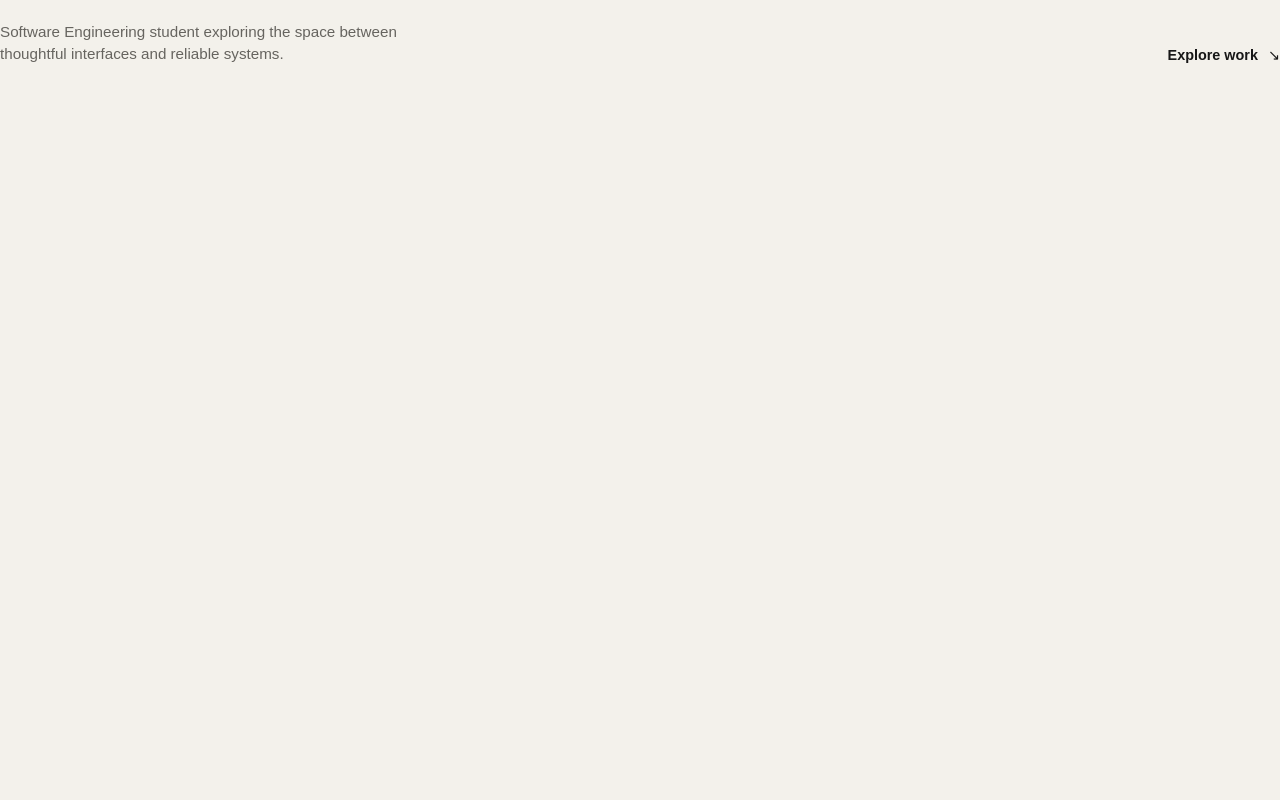
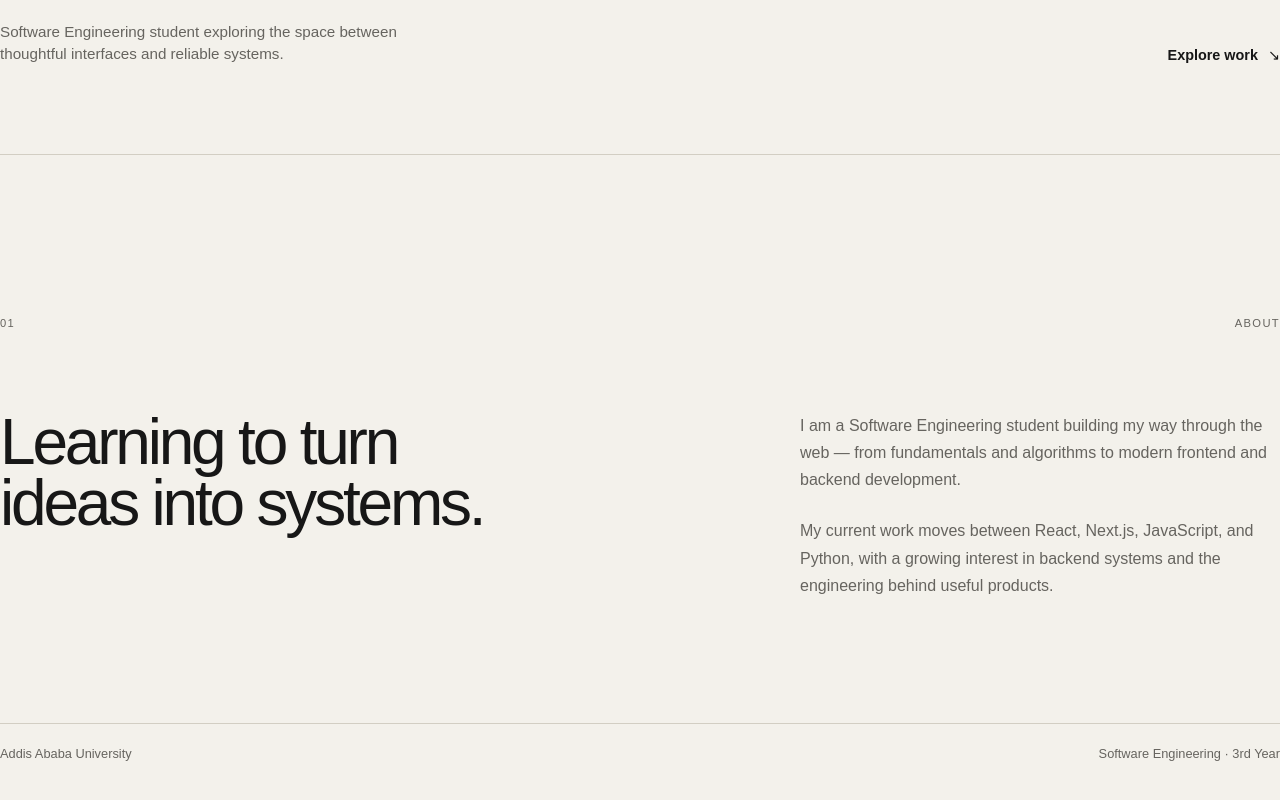
Before and after one commit to HaniSemayat/portfolio-react, a React (Vite) app: page / in a window 1280 px wide. Shown: the part 740-1540 px from the top of the page. Before the commit the page ends 894 px from the top, so only its background shows below. Built offline with nearby package versions, Linux system fonts and the light colour scheme.

Commit message:
feat: add about section

```diff
--- a/src/App.jsx
+++ b/src/App.jsx
@@ -1,5 +1,6 @@
 import Navbar from './components/Navbar/Navbar'
 import Hero from './sections/Hero/Hero'
+import About from './sections/About/About'
 
 function App() {
   return (
@@ -8,6 +9,7 @@ function App() {
 
       <div className="page-container">
         <Hero />
+        <About />
       </div>
     </main>
   )
--- a/src/components/Navbar/Navbar.jsx
+++ b/src/components/Navbar/Navbar.jsx
@@ -6,7 +6,7 @@ function Navbar() {
     <header className="navbar">
       <div className="navbar-container">
         <a href="#" className="navbar-logo">
-          ADDIS.T
+          Hani T.
         </a>
 
         <div className="navbar-actions">
--- /dev/null
+++ b/src/sections/About/About.css
@@ -0,0 +1,77 @@
+.about {
+  padding: 160px 0 120px;
+  border-top: 1px solid var(--border);
+}
+
+.about-heading {
+  display: flex;
+  justify-content: space-between;
+
+  margin-bottom: 80px;
+
+  color: var(--muted-text);
+  font-size: 0.7rem;
+  letter-spacing: 0.12em;
+}
+
+.about-content {
+  display: grid;
+  grid-template-columns: 1.5fr 1fr;
+  gap: 80px;
+}
+
+.about-content h2 {
+  margin: 0;
+
+  font-size: clamp(2.5rem, 5vw, 5rem);
+  font-weight: 500;
+  line-height: 0.95;
+  letter-spacing: -0.05em;
+}
+
+.about-text {
+  max-width: 480px;
+}
+
+.about-text p {
+  margin: 0 0 24px;
+
+  color: var(--muted-text);
+  font-size: 1rem;
+  line-height: 1.7;
+}
+
+.about-meta {
+  display: flex;
+  justify-content: space-between;
+
+  margin-top: 100px;
+  padding-top: 20px;
+
+  border-top: 1px solid var(--border);
+
+  color: var(--muted-text);
+  font-size: 0.8rem;
+}
+
+@media (max-width: 700px) {
+  .about {
+    padding: 100px 0 80px;
+  }
+
+  .about-heading {
+    margin-bottom: 50px;
+  }
+
+  .about-content {
+    grid-template-columns: 1fr;
+    gap: 48px;
+  }
+
+  .about-meta {
+    flex-direction: column;
+    gap: 8px;
+
+    margin-top: 60px;
+  }
+}
--- /dev/null
+++ b/src/sections/About/About.jsx
@@ -0,0 +1,42 @@
+import './About.css'
+
+function About() {
+  return (
+    <section className="about" id="about">
+      <div className="about-heading">
+        <span>01</span>
+        <span>ABOUT</span>
+      </div>
+
+      <div className="about-content">
+        <h2>
+          Learning to turn
+          <br />
+          ideas into systems.
+        </h2>
+
+        <div className="about-text">
+          <p>
+            I am a Software Engineering student building my way
+            through the web — from fundamentals and algorithms
+            to modern frontend and backend development.
+          </p>
+
+          <p>
+            My current work moves between React, Next.js,
+            JavaScript, and Python, with a growing interest in
+            backend systems and the engineering behind useful
+            products.
+          </p>
+        </div>
+      </div>
+
+      <div className="about-meta">
+        <span>Addis Ababa University</span>
+        <span>Software Engineering · 3rd Year</span>
+      </div>
+    </section>
+  )
+}
+
+export default About
```
